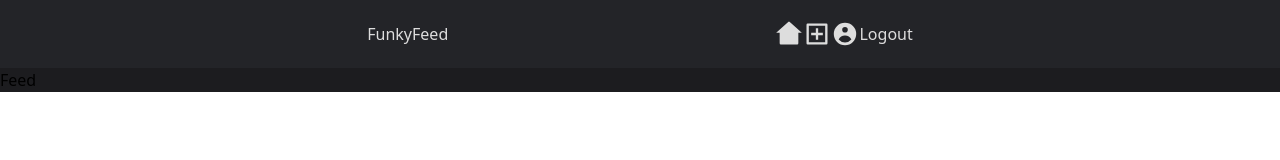
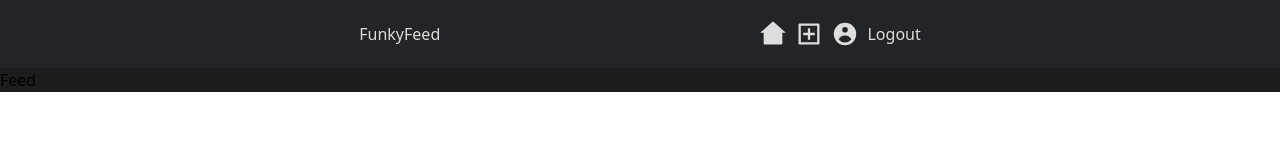
Before and after one commit to ConnerFoster/wonderwall, a React (Create React App) app in the folder frontend/: page / in a window 1280 px wide. Shown: the top 160 px of the page. Built offline with nearby package versions, Linux system fonts and the light colour scheme.

Commit message:
make nav icons bigger

```diff
--- a/frontend/src/components/Header.jsx
+++ b/frontend/src/components/Header.jsx
@@ -24,7 +24,7 @@ function Header() {
         </div>
       </div>
 
-      <div className='flex'>
+      <div className='flex gap-2'>
         <Link to='/'>
           <RiHome2Fill className='icons' />
         </Link>
```
